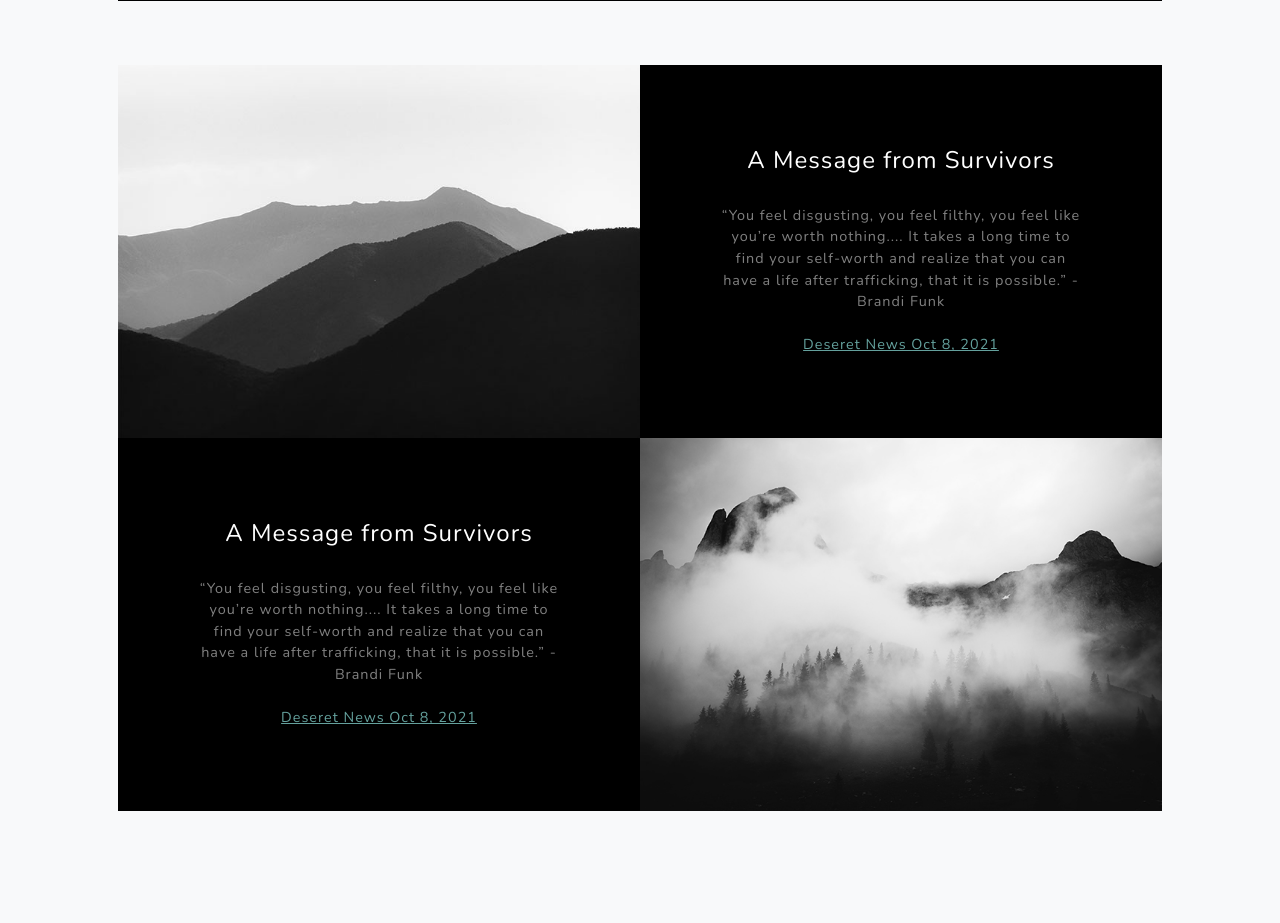
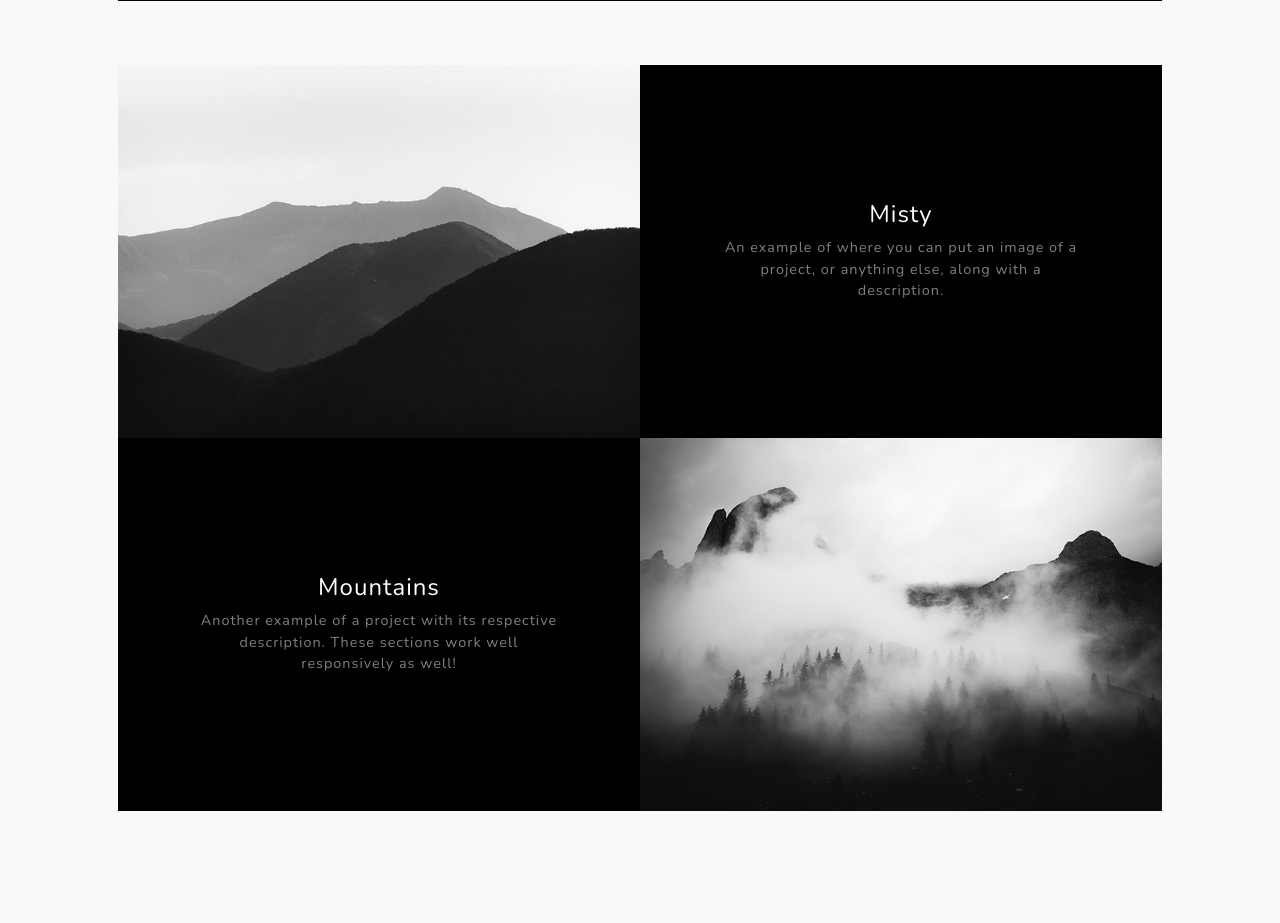
Before and after one commit to rbhawkins999/missingPersons, a Django app: page / in a window 1280 px wide. Shown: the part 2552-3475 px from the top of the page. Run offline with Django 4.2, Linux system fonts and the light colour scheme; some libraries are stand-ins or nearby versions.

Commit message:
Kira update

```diff
--- a/templates/persons/index.html
+++ b/templates/persons/index.html
@@ -257,11 +257,8 @@
                         <div class="bg-black text-center h-100 project">
                             <div class="d-flex h-100">
                                 <div class="project-text w-100 my-auto text-center text-lg-left">
-                                    <h4 class="text-white">A Message from Survivors</h4>
-                                    <br>
-                                    <p class="mb-0 text-white-50">“You feel disgusting, you feel filthy, you feel like you’re worth nothing.... It takes a long time to find your self-worth and realize that you can have a life after trafficking, that it is possible.” - Brandi Funk</p>
-                                    <br>
-                                    <a href= "https://www.rideuta.com/news/2021/01/Human-Trafficking#:~:text=BE%20THE%20ONE%20to%20SUPPORT%20victims%20of%20human%20trafficking.&text=victims%20to%20services%3A-,Contact%20the%20National%20Human%20Trafficking%20Hotline%20at%20888%2D373%2D7888,%40aau%2Dslc.org%20class" class= mb-0 text-white-50">Deseret News Oct 8, 2021</a>
+                                    <h4 class="text-white">Misty</h4>
+                                    <p class="mb-0 text-white-50">An example of where you can put an image of a project, or anything else, along with a description.</p>
                                 </div>
                             </div>
                         </div>
@@ -274,11 +271,8 @@
                         <div class="bg-black text-center h-100 project">
                             <div class="d-flex h-100">
                                 <div class="project-text w-100 my-auto text-center text-lg-right">
-                                    <h4 class="text-white">A Message from Survivors</h4>
-                                    <br>
-                                    <p class="mb-0 text-white-50">“You feel disgusting, you feel filthy, you feel like you’re worth nothing.... It takes a long time to find your self-worth and realize that you can have a life after trafficking, that it is possible.” - Brandi Funk</p>
-                                    <br>
-                                    <a href= "https://www.rideuta.com/news/2021/01/Human-Trafficking#:~:text=BE%20THE%20ONE%20to%20SUPPORT%20victims%20of%20human%20trafficking.&text=victims%20to%20services%3A-,Contact%20the%20National%20Human%20Trafficking%20Hotline%20at%20888%2D373%2D7888,%40aau%2Dslc.org%20class" class= mb-0 text-white-50">Deseret News Oct 8, 2021</a>
+                                    <h4 class="text-white">Mountains</h4>
+                                    <p class="mb-0 text-white-50">Another example of a project with its respective description. These sections work well responsively as well!</p>
                                 </div>
                             </div>
                         </div>
```
